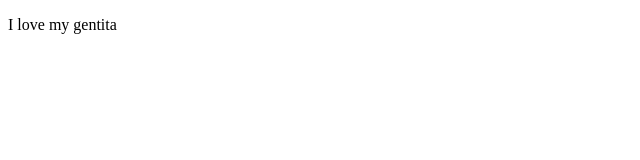
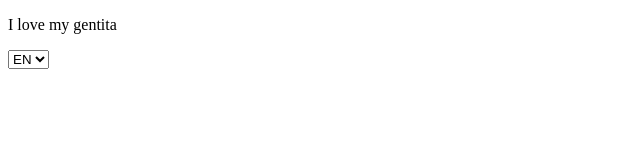
Before and after one commit to laurentbubba/homeview-frontend, a Next.js app: page /en in a window 1280 px wide. Shown: the top 160 px of the page, without its empty margins (0-640 px from the left). Built offline with nearby package versions, Linux system fonts and the light colour scheme.

Commit message:
added LocaleSwitcher

```diff
--- a/app/[locale]/page.tsx
+++ b/app/[locale]/page.tsx
@@ -1,5 +1,7 @@
+'use client'
+
 import { useTranslations } from "next-intl";
-import Image from "next/image";
+import { LocaleSwitcher } from "./_components/LocaleSwitcher";
 
 export default function Home() {
   const t = useTranslations();
@@ -8,6 +10,7 @@ export default function Home() {
     <div className="font-sans grid grid-rows-[20px_1fr_20px] items-center justify-items-center min-h-screen p-8 pb-20 gap-16 sm:p-20">
       <main className="flex flex-col gap-[32px] row-start-2 items-center sm:items-start">
         <p>{t('genta.love')}</p>
+        <LocaleSwitcher/>
       </main>
       <footer className="row-start-3 flex gap-[24px] flex-wrap items-center justify-center">
         {/* extra links and socials etc? */}
```
Also changed, not shown: app/[locale]/_components/LocaleSwitcher.tsx (renamed from non-functional/old_code/LocaleSwitcher.tsx).
